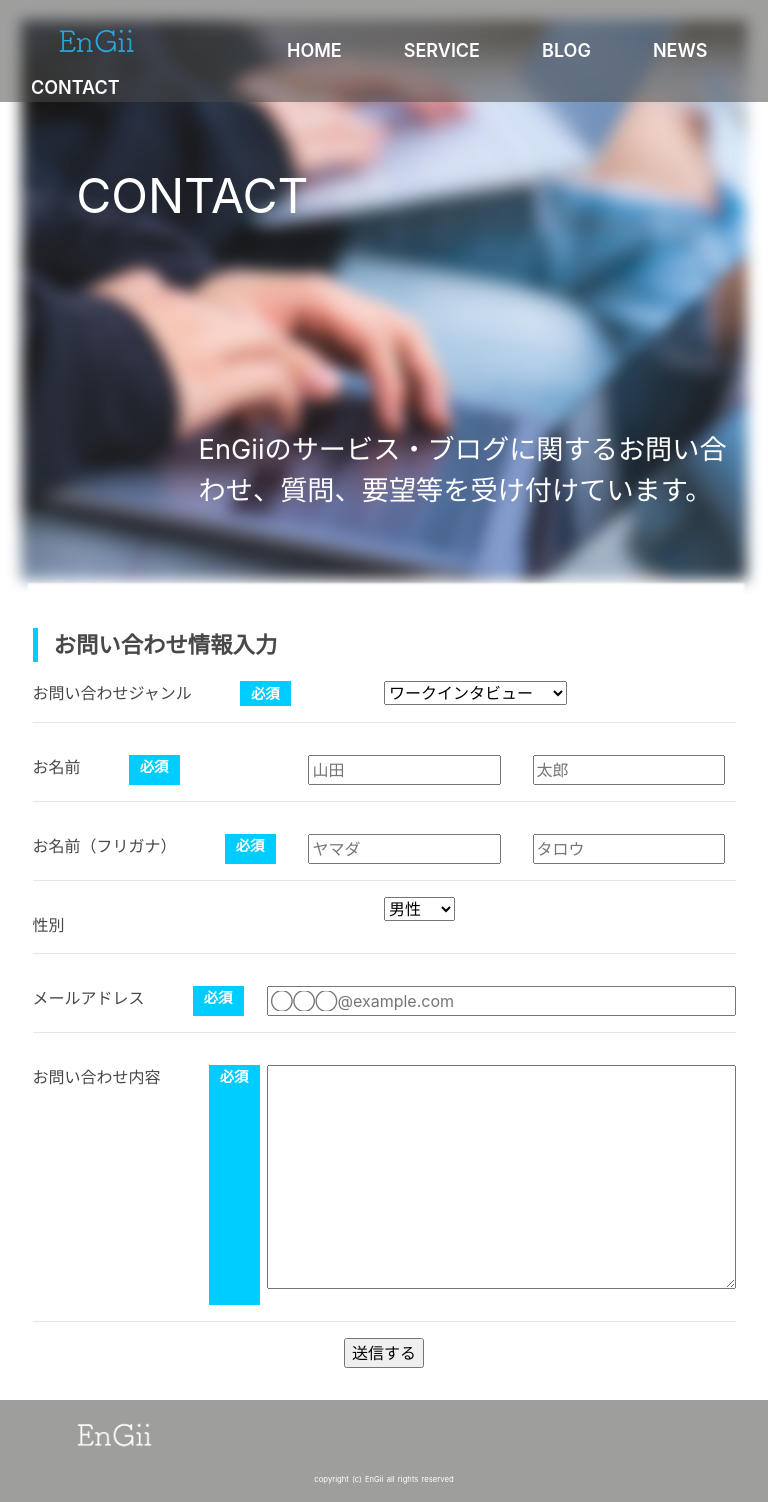
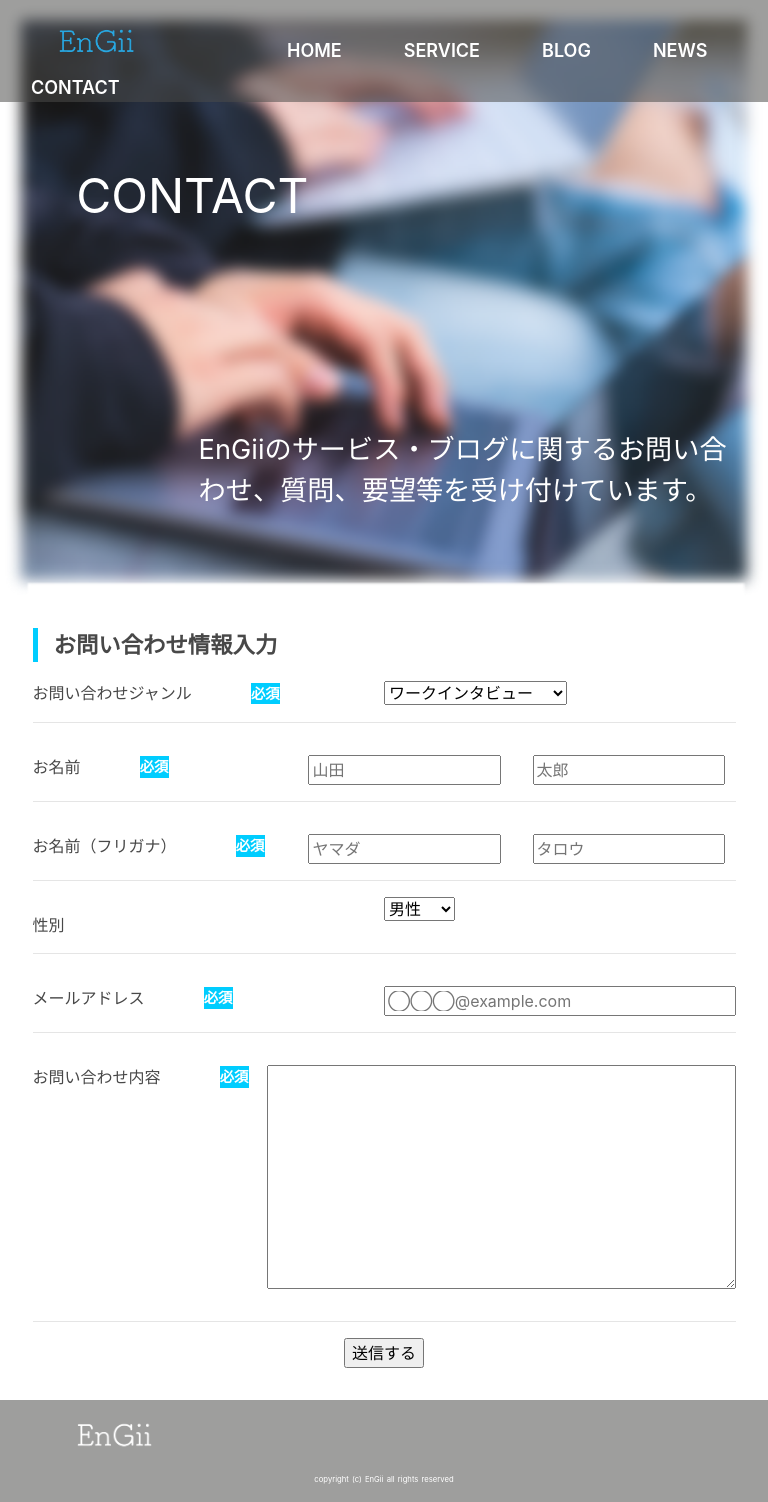
Before and after one commit to vivaruckk17/officialengii, a Nuxt app: page /contact in a window 768 px wide. Built offline with nearby package versions, Linux system fonts and the light colour scheme.

Commit message:
Update contact.vue

```diff
--- a/pages/contact.vue
+++ b/pages/contact.vue
@@ -201,11 +201,11 @@ export default {
 }
 .must-icon{
   margin-left:3rem;
-  background-color:#00CDFF;
   color:white;
   font-weight:600;
 }
 .must-icon p{
+   background-color:#00CDFF;
   font-size:0.9rem;
   margin: 0.1rem 0.7rem;
 }
@@ -300,6 +300,9 @@ export default {
   .genre-select{
     width:50%;
   }
+  .mail-address-form-box{
+    width:50%;
+  }
 
 }
 
```
